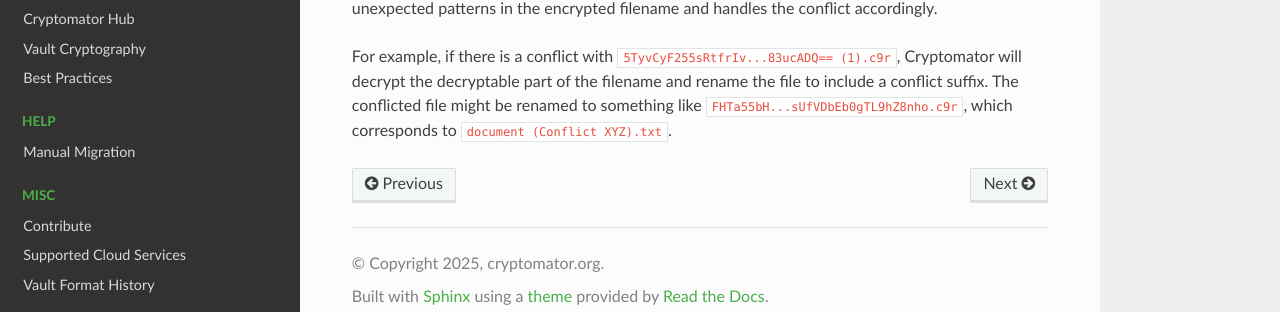
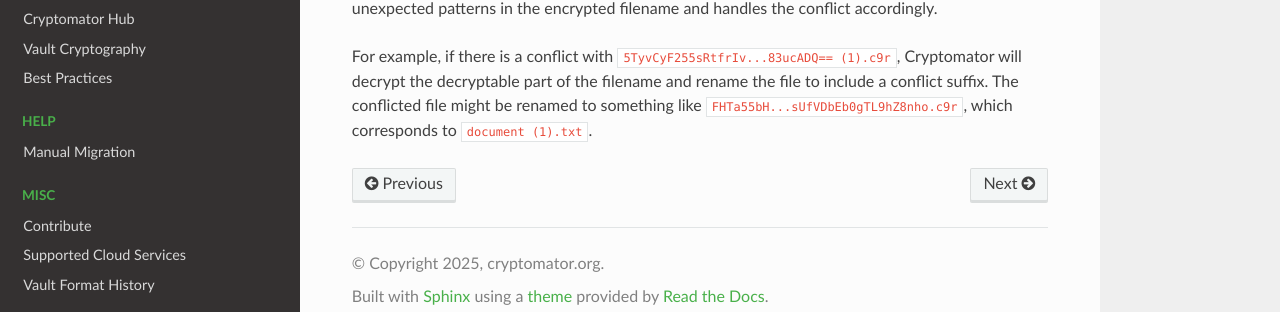
Before and after one commit to cryptomator/docs, a Sphinx documentation site: the page built from source/desktop/sync-conflicts.rst, in a window 1280 px wide and 1362 px high. Shown: the part 1029-1341 px from the top of the window. Built offline with Sphinx 7.4.7 and the Read the Docs theme 3.1.0, drawn with Linux system fonts in a browser that asks for light colours.

Commit message:
Update sync-conflicts.rst

```diff
--- a/source/desktop/sync-conflicts.rst
+++ b/source/desktop/sync-conflicts.rst
@@ -28,4 +28,4 @@ Suppose you have a file named ``document.txt`` in your vault. In the encrypted v
 
 If a synchronization conflict occurs, it will happen on the encrypted filename. Cryptomator detects unexpected patterns in the encrypted filename and handles the conflict accordingly.
 
-For example, if there is a conflict with ``5TyvCyF255sRtfrIv...83ucADQ== (1).c9r``, Cryptomator will decrypt the decryptable part of the filename and rename the file to include a conflict suffix. The conflicted file might be renamed to something like ``FHTa55bH...sUfVDbEb0gTL9hZ8nho.c9r``, which corresponds to ``document (Conflict XYZ).txt``.
+For example, if there is a conflict with ``5TyvCyF255sRtfrIv...83ucADQ== (1).c9r``, Cryptomator will decrypt the decryptable part of the filename and rename the file to include a conflict suffix. The conflicted file might be renamed to something like ``FHTa55bH...sUfVDbEb0gTL9hZ8nho.c9r``, which corresponds to ``document (1).txt``.
```
